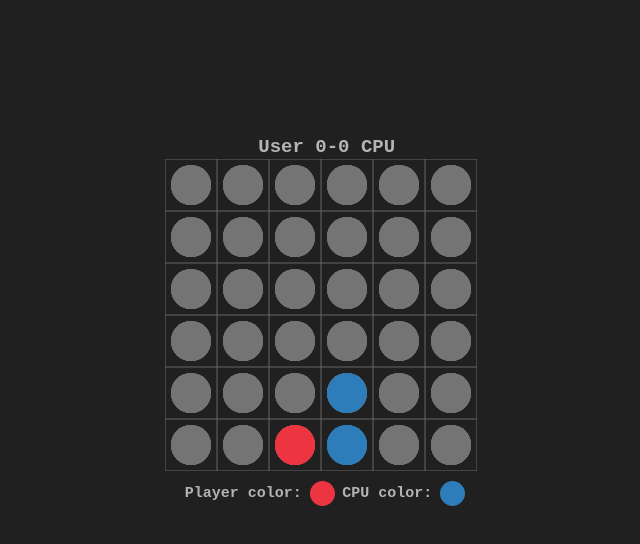
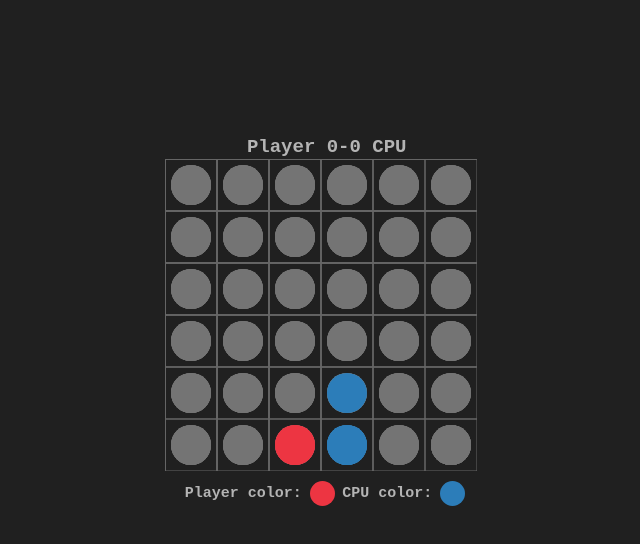
Before and after one commit to pera14/pera14.github.io, a plain HTML site: page index.html in a window 1280 px wide. Both pictures are taken after a click on the element 640 px from the left and 315 px from the top of the page. Shown: the whole page, without its empty margins (319-959 px from the left). Drawn offline with Linux system fonts and the light colour scheme.

Commit message:
ispravljene greske i dodat draw

```diff
--- a/index.html
+++ b/index.html
@@ -17,7 +17,7 @@
     <div style="text-align: center;">
         <div style="display: inline-block;margin-top: 10%">
             <div class="block title" id='score'>
-                User 0-0 CPU
+                Player 0-0 CPU
             </div>
         <canvas style="display: block" id="gameTable" width="312" height="312"></canvas>
         <div class="block" style="margin-top: 10px">
@@ -25,8 +25,9 @@
                 <span class='inner text'>Player color:</span> <span class='inner dot user'></span> <span class='inner text'>CPU
                     color:</span> <span class="inner dot cpu"></span>
             <!-- </p> -->
-            <p class="inner" style="font-size: 25px" id='pobedioText'>Pobedio je: </p><span class='inner dot user' id='winUser'></span><span class="inner dot cpu" id='winCpu'></span>
-            <button class="button button1" id='resetButton' onclick="init()">Ponovi partiju !</button>
+            <p class="inner" style="font-size: 25px" id='pobedioText'>Won: </p><span class='inner dot user' id='winUser'></span><span class="inner dot cpu" id='winCpu'></span>
+            <p class="inner" style="font-size: 25px" id='draw'>Draw! </p>
+            <button class="button button1" id='resetButton' onclick="init()">Play again!</button>
         </div>
 
         </div>
@@ -35,6 +36,6 @@
 
 </body>
 <script src="util.js"></script>
-<script src="main-0.1.js"></script>
+<script src="main-0.2.js"></script>
 
 </html>
--- /dev/null
+++ b/main-0.2.js
@@ -0,0 +1,447 @@
+var canvas = document.getElementById("gameTable");
+var ctx = canvas.getContext("2d");
+var resetButton = document.getElementById('resetButton');
+var winCpuIcon = document.getElementById('winCpu');
+var winUserIcon = document.getElementById('winUser');
+var winText = document.getElementById('pobedioText');
+var drawText = document.getElementById('draw');
+
+ctx.clearRect(0, 0, canvas.width, canvas.height);
+var radius = 20;
+var cellSize = 52
+var elements = []
+var skipMoves = []
+var di = -1;
+var dj = -1;
+var colors = { 'user': '#ED3542', 'cpu': '#2c7db9' }
+var plays = 0
+var playerCounter = 0
+var rows = []
+var currentPlayer = 'user'
+var players = ['user', 'cpu']
+var cpuLastPlay = -1
+var userLastPlay
+var userWin = 0;
+var cpuWin = 0
+var scoreText = document.getElementById("score");
+const defect = (window.innerWidth) / 2 - 156
+var haveWinner = false
+function onMousedown(e) {
+    if (!haveWinner) {
+        x = e.pageX - defect;
+        y = e.pageY;
+        di = Math.floor((x - 9) / cellSize);
+        if (rows[di] < 6) {
+            userLastPlay = di
+            dj = 5 - rows[di]
+            rows[di]++
+            elements = JSON.parse(JSON.stringify(elements))
+            var figura = elements[di][dj];
+            figura.color = colors[currentPlayer]
+            figura.owner = currentPlayer
+            elements = JSON.parse(JSON.stringify(elements))
+            playerCounter++
+            currentPlayer = players[playerCounter % 2]
+
+            drawTable().then(
+                () => {
+                    const winner = checkWinner(elements)
+                    if (!winner) {
+                        plays++
+                        if(plays==36){
+                            draw()
+                        }
+                        cpuPlays()
+                    }
+                    else {
+                        console.log('POBDEDIO JE USER');
+                        showWinner('user')
+                    }
+                })
+
+        }
+    }
+
+
+}
+
+function cpuPlays() {
+    var now = new Date()
+    var move = findBestMove()
+    console.log('Time:', ((new Date()) - now) / 1000);
+    cpuLastPlay = move
+    dj = 5 - rows[move]
+    rows[move]++
+    var figura = elements[move][dj];
+    figura.color = colors[currentPlayer]
+    figura.owner = currentPlayer
+    playerCounter++
+    currentPlayer = players[playerCounter % 2]
+
+    drawTable().then(
+        () => {
+            const winner = checkWinner(elements)
+            if (winner == 'cpu') {
+                showWinner('cpu')
+            }else{
+                plays++
+                if(plays==36){
+                    draw()
+                }
+            }
+
+        }
+    )
+}
+function removeUselessSkip() {
+    var trtArr = []
+    for (var i = 0; i < skipMoves.length; i++) {
+        console.log(skipMoves[i][0], cpuLastPlay.toString());
+
+        if (skipMoves[i][0] == cpuLastPlay.toString()) {
+            console.log('Proslo');
+
+            trtArr.push(skipMoves[i])
+        }
+
+    }
+    skipMoves = JSON.parse(JSON.stringify(trtArr))
+    // console.log('SkipMoves', skipMoves);
+
+}
+function findBestMove() {
+    var predictArr = []
+    var barepossibleMoves = []
+    var barepossibleDepth3Moves = []
+    var dangerousMove = {}
+    const currSkipArr = skipMoves
+    skipMoves = []
+    var barePossibleMoves = []
+    if (playerCounter == 1) {
+        if (di == 3)
+            return 2
+        return 3
+    }
+    var singleMoves = [cpuLastPlay]
+    if (cpuLastPlay - 1 >= 0)
+        singleMoves.push(cpuLastPlay - 1)
+    if (cpuLastPlay + 1 <= 5)
+        singleMoves.push(cpuLastPlay + 1)
+    for (let i = 0; i < 6; i++) {
+        if (!singleMoves.includes(i))
+            singleMoves.push(i)
+    }
+    for (let j = 0; j < 6; j++) {
+        var i = singleMoves[j]
+        if (rows[i] < 6) {
+            barepossibleMoves.push(i)
+            barepossibleDepth3Moves.push(i)
+            barePossibleMoves.push(i)
+            let data = {}
+            var trtElements = JSON.parse(JSON.stringify(elements))
+            var trtRows = JSON.parse(JSON.stringify(rows))
+            var trtCurrentPlayer = currentPlayer
+            var trtPlayerCounter = parseInt(playerCounter.toString(), 10)
+            var dj = 5 - trtRows[i]
+            trtRows[i]++
+            var figura = trtElements[i][dj];
+            // trtPlayerCounter++
+            // var trtCurrentPlayer = players[trtPlayerCounter % 2]
+            figura.owner = trtCurrentPlayer
+            figura.color = colors[trtCurrentPlayer]
+            // drawTable();
+            data.rows = trtRows
+            data.currentPlayer = trtCurrentPlayer
+            data.elements = trtElements
+            data.moves = [i]
+            data.playerCounter = trtPlayerCounter
+            data.root = i
+            data.depth = 1
+            const winner = checkWinner(trtElements)
+            if (winner) {
+                return i //Nasao resenje
+            } else {
+                predictArr.push(data)
+            }
+        }
+    }
+    var possibleDepth3Moves={}
+    for(var i=0;i<barePossibleMoves.length;i++){
+        possibleDepth3Moves[barePossibleMoves[i].toString()] = barePossibleMoves[i]
+    }
+    var returnFound = true
+    var loser = -1
+    var fasterWin = -1
+    var foundWinIn3Moves = false
+    var currentDepth = -1
+    var possibleMoves = JSON.parse(JSON.stringify(barepossibleMoves))
+    while (predictArr.length && returnFound) {
+        var currentMove = predictArr.shift()
+        // var possibleDepth3Moves = JSON.parse(JSON.stringify(barepossibleDepth3Moves))
+        var finisDepth = false
+        if (currentMove.depth != currentDepth) {
+            currentDepth = currentMove.depth
+            finisDepth = true
+        }
+        if (finisDepth && fasterWin != -1 && currentMove.depth != 3) {
+
+            console.log('fasterWin', i, currentMove.depth, foundWinIn3Moves, fasterWin);
+            console.log('DangeousMoves', dangerousMove,possibleMoves);
+            const keys = Object.keys(dangerousMove)
+            if (keys.length > 0) {
+                for (var i = 0; i < keys.length; i++) {
+                    const key = keys[i]
+                    if (dangerousMove[key] > 30) {
+                        console.log('Predustroznost ');
+                        return parseInt(key)
+                    }
+                }
+            }
+
+            return fasterWin.position
+        }
+        // if(possibleMoves.length==1){
+        //     return possibleMoves[0]
+        // }
+        // console.log(currentMove.currentPlayer,currentMove.depth);
+        if (currentMove.depth == 5) {
+            const dj = cpuLastPlay != -1 ? rows[cpuLastPlay] : -1
+            console.log('Possible depth 1 length', possibleMoves.length);
+            console.log('Possible depth 3 length', possibleDepth3Moves);
+            var longestThird = []
+            var keys = Object.keys(possibleDepth3Moves)
+            for(var i =0;i<keys.length;i++){
+                const arr = possibleDepth3Moves[keys[i]]
+                if(arr.length > longestThird.length){
+                    longestThird = arr
+                }
+            }
+            if (cpuLastPlay != -1 && possibleMoves.includes(cpuLastPlay) && elements[cpuLastPlay][5 - dj].owner == 'cpu' && 6 - dj > 2) {
+                returnFound = false
+                console.log("Return same");
+
+                return cpuLastPlay
+            } else if (longestThird.length > 0) {
+                cpuLastPlay = longestThird[Math.floor(Math.random() * longestThird.length)];
+                returnFound = false
+                console.log('Return  random depth 3', currentMove.depth);
+                return cpuLastPlay
+            } else if (possibleMoves.length > 1) {
+                cpuLastPlay = possibleMoves[Math.floor(Math.random() * possibleMoves.length)];
+                const dj = cpuLastPlay != -1 ? rows[cpuLastPlay] : -1
+                if (dj != -1 && elements[cpuLastPlay][5 - dj].owner == 'cpu' && 6 - dj > 2) {
+                    returnFound = false
+                    console.log('Return random');
+
+                    return cpuLastPlay
+                } else {
+                    console.log('Return random but changed');
+                    const index = possibleMoves.indexOf(cpuLastPlay)
+                    cpuLastPlay = possibleMoves[index + 1 % possibleMoves.length];
+                    returnFound = false
+
+                    return cpuLastPlay
+                }
+
+            } else if (possibleMoves.length == 1) {
+                returnFound = false
+                console.log('Return length 1');
+
+                return possibleMoves[0]
+            } else if (loser != -1) {
+                console.log('Returning loser');
+                returnFound = false
+                return loser.position
+            } else {
+                cpuLastPlay = barePossibleMoves[Math.floor(Math.random() * barePossibleMoves.length)];
+                returnFound = false
+                console.log('Return  bare random');
+                return cpuLastPlay
+            }
+
+        }
+
+        for (var i = 0; i < 6; i++) {
+            var data = {}
+            var trtElements = JSON.parse(JSON.stringify(currentMove.elements))
+            var trtRows = JSON.parse(JSON.stringify(currentMove.rows))
+            var trtPlayerCounter = parseInt(currentMove.playerCounter.toString(), 10)
+            var trtDepth = parseInt(currentMove.depth.toString(), 10)
+            data.moves = JSON.parse(JSON.stringify(currentMove.moves))
+            if (trtRows[i] < 6) {
+                dj = 5 - trtRows[i]
+                trtRows[i]++
+                var figura = trtElements[i][dj];
+                trtPlayerCounter++
+                var trtCurrentPlayer = players[trtPlayerCounter % 2]
+                // console.log('Trenutni user: ', trtCurrentPlayer, currentMove.depth);
+
+                figura.owner = trtCurrentPlayer
+                figura.color = colors[trtCurrentPlayer]
+                const winner = checkWinner(trtElements)
+                if (winner) {
+                    // console.log(winner);
+                    if (winner == 'cpu') {
+                        //nasao resenje za cpu
+                        // console.log('Retur winner position:', currentMove.root,'Depth:',currentMove.depth,'Moves:',currentMove.moves,trtElements);
+                        if (fasterWin != -1) {
+
+                            const fj = trtRows[fasterWin.position]
+                            const cj = trtRows[currentMove.root]
+                            // console.log(fj,cj);
+
+                            if (cj < fj) {
+                                fasterWin = { 'position': currentMove.root, 'depth': currentMove.depth }
+                            }
+                        } else {
+                            fasterWin = { 'position': currentMove.root, 'depth': currentMove.depth }
+                        }
+                    } else { //user winner
+                        if (currentMove.depth == 1) {
+                            if (i == currentMove.root) {
+                                console.log('Nasao je kad ce iz sledeceg poteza biti gubitak',i);
+
+                                for (var tt = 0; tt < possibleMoves.length; tt++) {
+                                    if (possibleMoves[tt] == currentMove.root) {
+                                        possibleMoves.splice(tt, 1);
+                                    }
+                                }
+                            } else {
+                                console.log('Forced');
+                                returnFound = false
+                                return i
+                            }
+                        } else if (currentMove.depth == 3) {
+                            foundWinIn3Moves = true
+                            // dangerousMove = i
+                            // console.log('Iz 3. ce izgubiti', i);
+                            if(i!=currentMove.root){
+                                if (i.toString() in dangerousMove) {
+                                    dangerousMove[i]++
+                                } else {
+                                    dangerousMove[i + ''] = 1;
+                                }
+                            }
+                            for (var tt = 0; tt < possibleDepth3Moves[currentMove.root].length; tt++) {
+                                if (possibleDepth3Moves[currentMove.root][tt] == currentMove.root) {
+                                    possibleDepth3Moves[currentMove.root].splice(tt, 1);
+                                }
+                            }
+                        }
+                    }
+                } else {
+                    data.rows = trtRows
+                    data.currentPlayer = trtCurrentPlayer
+                    data.elements = trtElements
+                    data.playerCounter = trtPlayerCounter
+                    data.root = currentMove.root
+                    data.moves.push(i)
+                    data.depth = trtDepth + 1
+                    predictArr.push(data)
+                }
+            }
+        }
+        if (fasterWin != -1 && (currentMove.depth == 3 && !foundWinIn3Moves)) {
+            console.log('fasterWin in 3', fasterWin);
+
+            return fasterWin.position
+        }
+    }
+
+    cpuLastPlay = barePossibleMoves[Math.floor(Math.random() * possibleMoves.length)];
+    returnFound = false
+    console.log('Return  bare random');
+    return cpuLastPlay
+}
+function showWinner(winner){
+    if(winner == 'cpu'){
+        winCpuIcon.style.display = "inline-block";
+        cpuWin++
+    }else{
+        userWin++
+        winUserIcon.style.display = "inline-block";
+    }
+    haveWinner=true;
+    scoreText.innerHTML = 'User ' + userWin + '-' + cpuWin + ' CPU'
+    resetButton.style.display = "inline";
+    winText.style.display = "inline-block";
+}
+function draw(){
+    resetButton.style.display = "inline";
+    drawText.style.display = "inline-block";
+}
+
+function init() {
+    // modalWin.style.display = "block";
+    plays = 0
+    resetButton.style.display = "none";
+    winCpuIcon.style.display = "none";
+    winUserIcon.style.display = "none";
+    winText.style.display = "none";
+    drawText.style.display = "none";
+    di = -1;
+    dj = -1;
+    colors = { 'user': '#ED3542', 'cpu': '#2c7db9' }
+    playerCounter = Math.floor(Math.random() * 2);
+    rows = []
+    currentPlayer = players[playerCounter]
+    // canvas.addEventListener('mousemove', onMousemove, false);
+    canvas.addEventListener('mousedown', onMousedown, false);
+    drawMatix();
+    haveWinner =false
+    elements=[]
+    for (var i = 0; i < 6; i++) {
+        var row = []
+        rows[i] = 0;
+
+        for (var j = 0; j < 6; j++) {
+            var figura = {}
+            figura.owner = 'free'
+            figura.color = '#747474'
+            row.push(figura)
+        }
+        elements.push(row)
+        row = []
+    }
+    drawTable();
+    if(playerCounter==1){
+        cpuPlays()
+    }
+}
+function drawMatix() {
+    ctx.beginPath();
+    ctx.clearRect(0, 0, canvas.width, canvas.height);
+    ctx.beginPath();
+    for (var i = 0; i < 7; i++) {
+        // ctx.fillStyle = '#000';
+        ctx.moveTo(i * cellSize, 0)
+        ctx.lineTo(i * cellSize, 6 * cellSize)
+        ctx.moveTo(0, i * cellSize)
+        ctx.lineTo(6 * cellSize, i * cellSize)
+        // ctx.moveTo(50, 50);
+        // ctx.lineTo(450, 50);
+        ctx.strokeStyle = "#666";
+        ctx.stroke();
+
+    }
+    ctx.closePath();
+}
+async function drawTable() {
+    ctx.beginPath();
+    for (var i = 0; i < 6; i++) {
+        for (var j = 0; j < 6; j++) {
+            var figura = elements[i][j]
+            drawCircle(i * cellSize + cellSize / 2, j * cellSize + cellSize / 2, figura.color)
+        }
+    }
+    ctx.fill();
+    ctx.closePath();
+}
+function drawCircle(x, y, color) {
+    ctx.beginPath();
+    ctx.arc(x, y, radius, 0, Math.PI * 2);
+    ctx.fillStyle = color;
+    ctx.fill();
+    ctx.closePath();
+}
+init();
```
